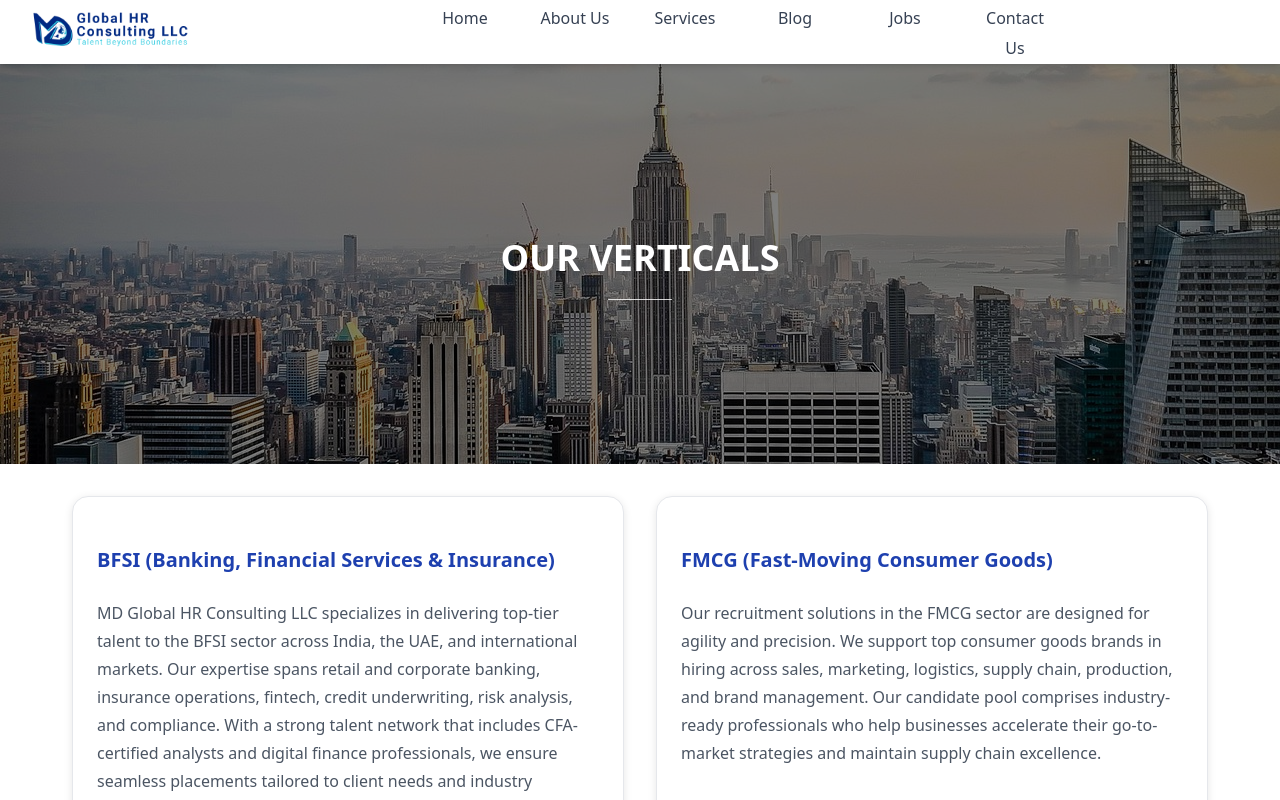
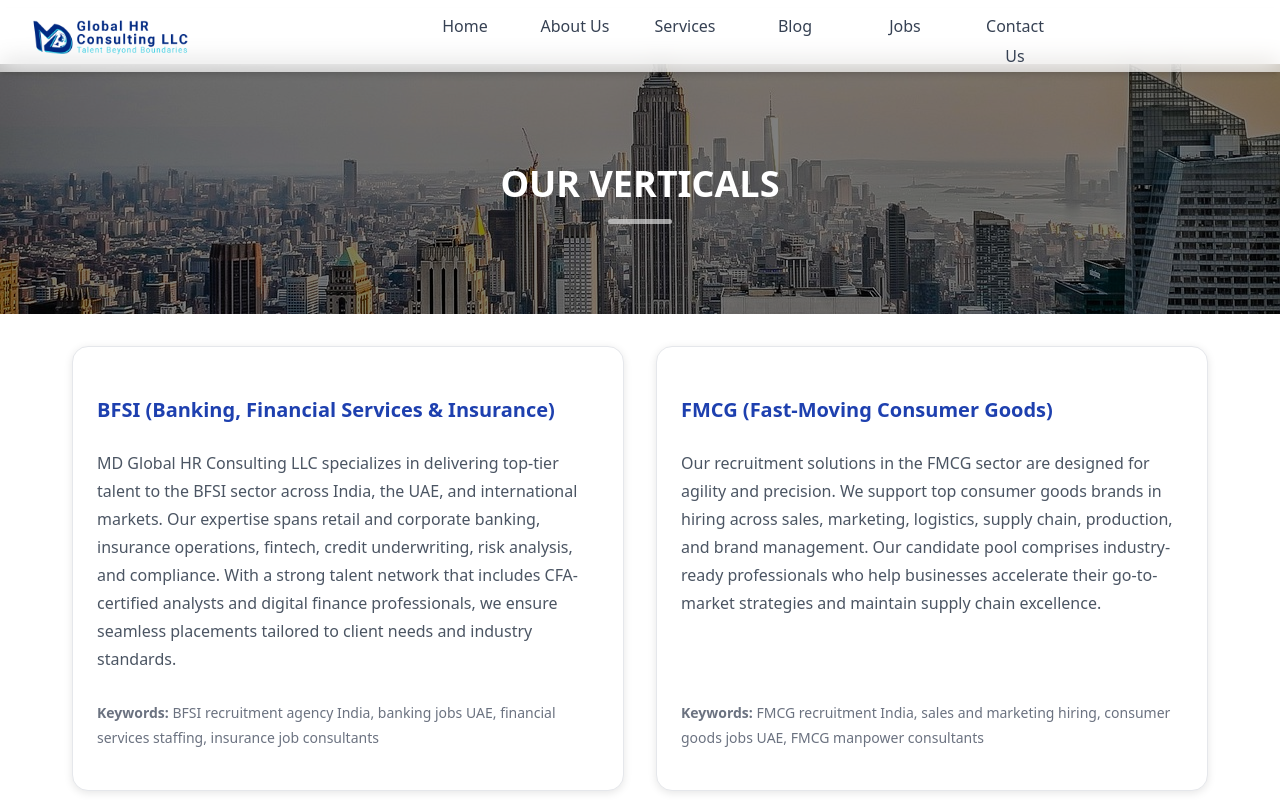
Before and after one commit to yudhishthir2002/MDGLOBAL, a React (Vite) app: page /our-verticals in a window 1280 px wide. Shown: the top 800 px of the page. Built offline with nearby package versions, Linux system fonts and the light colour scheme.

Commit message:
add some css

```diff
--- a/src/components/HomePage/NavBar.jsx
+++ b/src/components/HomePage/NavBar.jsx
@@ -19,7 +19,7 @@ const NavBar = () => {
   return (
     <>
       {/* Main Nav */}
-      <nav className="bg-white/60 backdrop-blur-md shadow-md fixed top-0 left-0 w-full z-50">
+      <nav className="bg-white/60 backdrop-blur-md shadow-md fixed top-2 left-0 w-full z-50">
         <div className="max-w-7xl mx-auto px-4 sm:px-6 lg:px-8">
           <div className="flex items-center justify-between h-16">
             {/* Logo */}
--- a/src/components/HomePage/OURVERTICALS/OurVerticals.css
+++ b/src/components/HomePage/OURVERTICALS/OurVerticals.css
@@ -16,8 +16,8 @@
     align-items: center;
     justify-content: center;
     width: 100%;
-    height: 50vh;
-    min-height: 300px;
+    height: 30vh;
+    min-height: 250px;
     color: #ffffff;
     overflow: hidden;
   }
@@ -40,12 +40,12 @@
 
   .our-verticals-divider {
     width: 4rem;
-    height: 0.0625rem;
-    background-color: rgba(255, 255, 255, 0.8);
-    margin-top: 0.5rem;
+    height: 0.2925rem;
+    background-color: rgba(218, 218, 218, 0.69);
+    margin-top: 0.1rem;
     border-radius: 9999px;
     position: relative;
-    z-index: 10;
+    z-index: 1;
   }
 
   /* Main container */
--- a/src/components/PageFooter/FooterPage.css
+++ b/src/components/PageFooter/FooterPage.css
@@ -1,5 +1,5 @@
 .footer-container {
-  background: black;
+  background: rgb(10, 16, 50);
   color: #ffffff;
   padding: 2rem 1rem;
   width: 100%;
```
